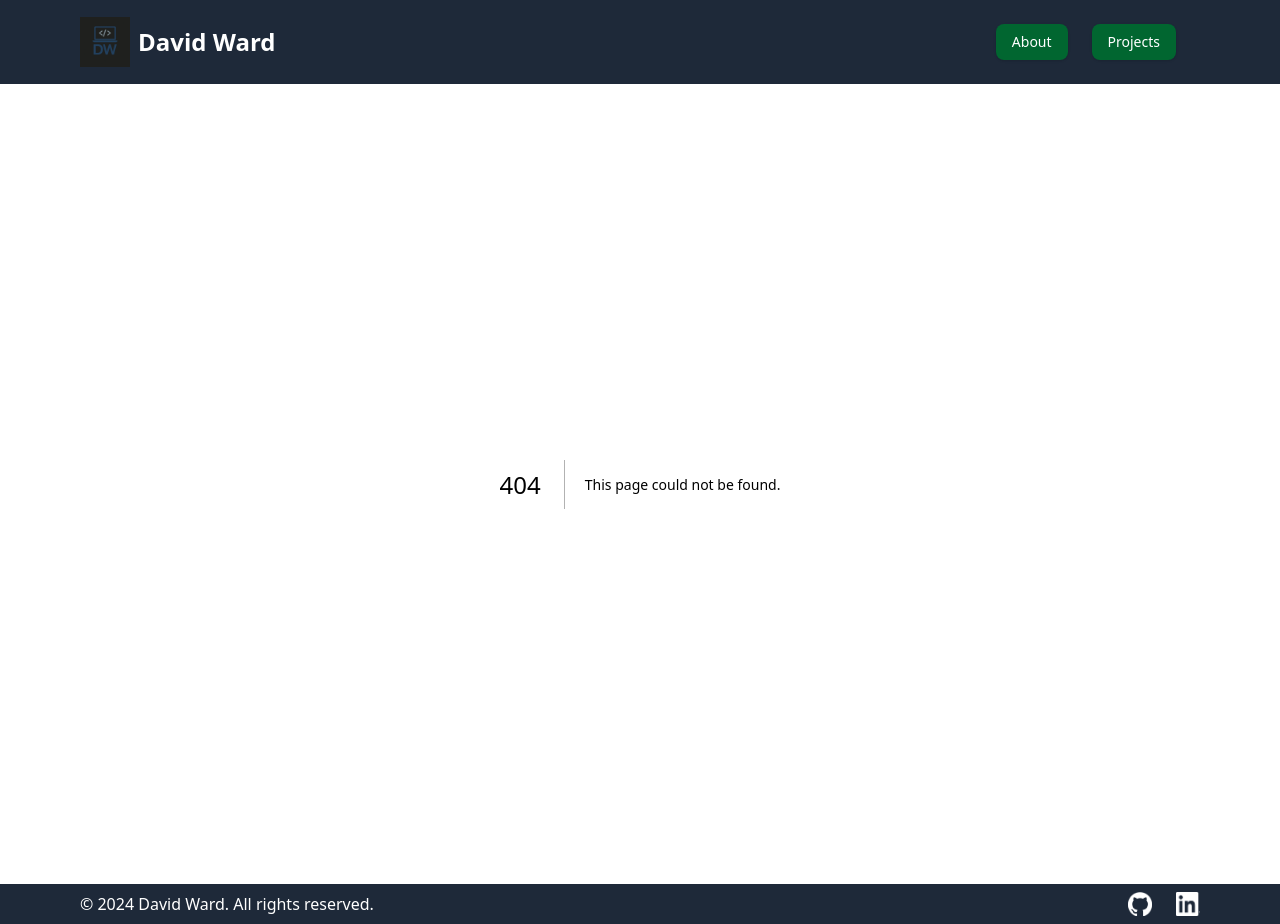
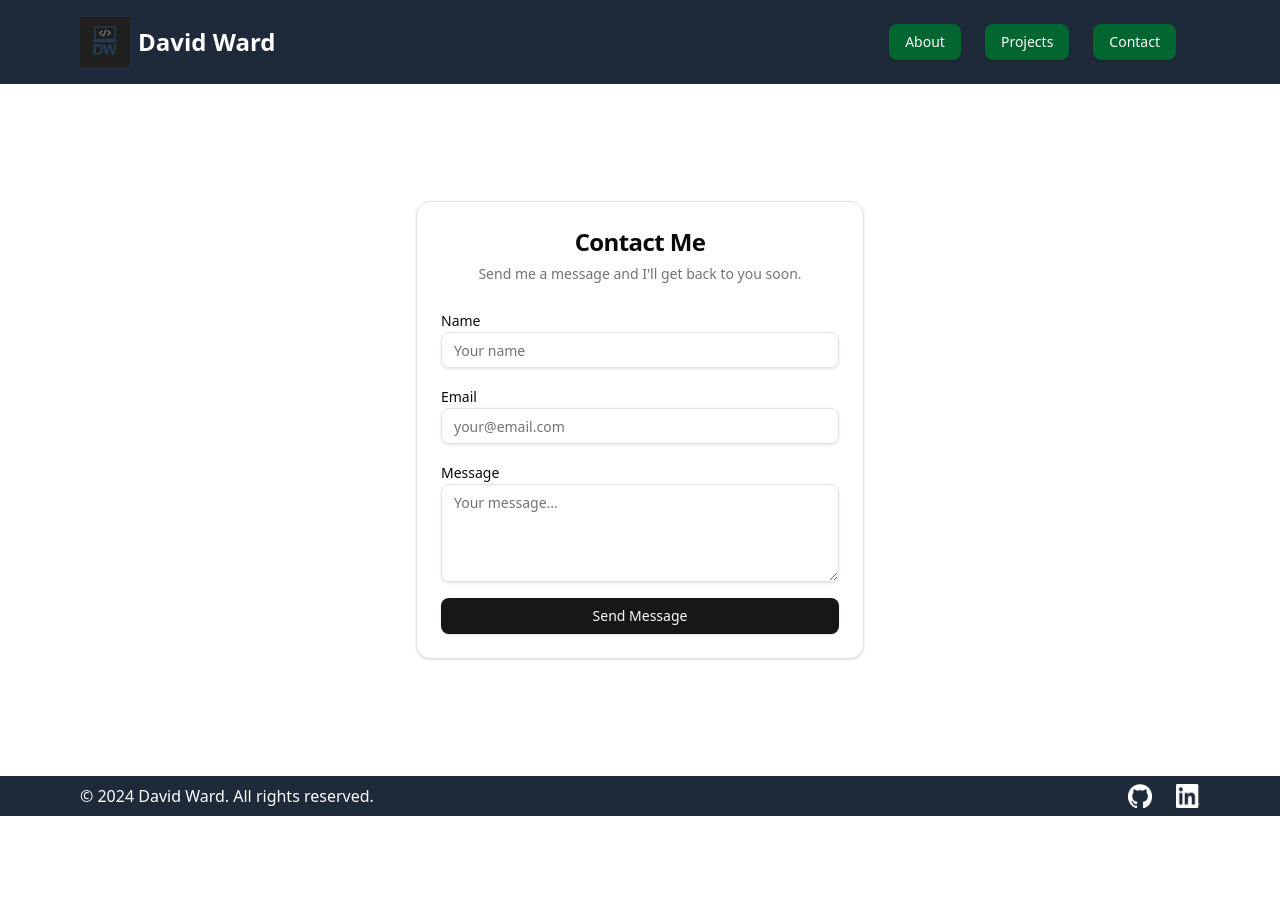
Before and after one commit to david-briarcreekenergy/intern-portfolio-david-ward, a Next.js app: page /contact in a window 1280 px wide. Before the commit this address had no page. After the commit the page ends 816 px from the top, so only its background shows below. Built offline with nearby package versions, Linux system fonts and the light colour scheme.

Commit message:
Contact Page added

```diff
--- a/package.json
+++ b/package.json
@@ -12,6 +12,7 @@
     "@heroicons/react": "^2.2.0",
     "@radix-ui/react-dialog": "^1.1.15",
     "@radix-ui/react-hover-card": "^1.1.15",
+    "@radix-ui/react-label": "^2.1.7",
     "@radix-ui/react-menubar": "^1.1.16",
     "@radix-ui/react-navigation-menu": "^1.2.14",
     "@radix-ui/react-slot": "^1.2.3",
--- a/src/app/components/NavBar.tsx
+++ b/src/app/components/NavBar.tsx
@@ -19,6 +19,12 @@
   className?: string;
 }
 
+const pages = [
+  { name: 'About', href: '/about' },
+  { name: 'Projects', href: '/projects' },
+  { name: 'Contact', href: '/contact' },
+];
+
 export default function NavBar({ className }: NavBarProps) {
   return (
     <nav className="flex items-center justify-between w-full px-6 py-4">
@@ -26,7 +32,16 @@
       <div className="hidden md:block">
         <NavigationMenu>
           <NavigationMenuList className="space-x-6">
-            <ButtonPrimary>
+            {pages.map(page => (
+              <ButtonPrimary key={page.href}>
+                <NavigationMenuItem>
+                  <NavigationMenuLink href={page.href}>
+                    {page.name}
+                  </NavigationMenuLink>
+                </NavigationMenuItem>
+              </ButtonPrimary>
+            ))}
+            {/* <ButtonPrimary>
               <NavigationMenuItem>
                 <NavigationMenuLink href="/about">About</NavigationMenuLink>
               </NavigationMenuItem>
@@ -37,7 +52,7 @@
                   Projects
                 </NavigationMenuLink>
               </NavigationMenuItem>
-            </ButtonPrimary>
+            </ButtonPrimary> */}
           </NavigationMenuList>
         </NavigationMenu>
       </div>
@@ -56,12 +71,20 @@
               </SheetDescription>
             </SheetHeader>
             <div className="flex flex-col mt-6 space-y-4">
-              <ButtonPrimary>
+              {pages.map(page => (
+                <ButtonPrimary key={page.href}>
+                  <a href={page.href}>{page.name}</a>
+                </ButtonPrimary>
+              ))}
+              {/* <ButtonPrimary>
                 <a href="/about">About</a>
               </ButtonPrimary>
               <ButtonPrimary>
                 <a href="/projects">Projects</a>
               </ButtonPrimary>
+              <ButtonPrimary>
+                <a href="/contact">Contact</a>
+              </ButtonPrimary> */}
             </div>
           </SheetContent>
         </Sheet>
--- /dev/null
+++ b/src/app/components/ui/input.tsx
@@ -0,0 +1,22 @@
+import * as React from "react"
+
+import { cn } from "@/lib/utils"
+
+const Input = React.forwardRef<HTMLInputElement, React.ComponentProps<"input">>(
+  ({ className, type, ...props }, ref) => {
+    return (
+      <input
+        type={type}
+        className={cn(
+          "flex h-9 w-full rounded-md border border-input bg-transparent px-3 py-1 text-base shadow-sm transition-colors file:border-0 file:bg-transparent file:text-sm file:font-medium file:text-foreground placeholder:text-muted-foreground focus-visible:outline-none focus-visible:ring-1 focus-visible:ring-ring disabled:cursor-not-allowed disabled:opacity-50 md:text-sm",
+          className
+        )}
+        ref={ref}
+        {...props}
+      />
+    )
+  }
+)
+Input.displayName = "Input"
+
+export { Input }
--- /dev/null
+++ b/src/app/components/ui/label.tsx
@@ -0,0 +1,26 @@
+"use client"
+
+import * as React from "react"
+import * as LabelPrimitive from "@radix-ui/react-label"
+import { cva, type VariantProps } from "class-variance-authority"
+
+import { cn } from "@/lib/utils"
+
+const labelVariants = cva(
+  "text-sm font-medium leading-none peer-disabled:cursor-not-allowed peer-disabled:opacity-70"
+)
+
+const Label = React.forwardRef<
+  React.ElementRef<typeof LabelPrimitive.Root>,
+  React.ComponentPropsWithoutRef<typeof LabelPrimitive.Root> &
+    VariantProps<typeof labelVariants>
+>(({ className, ...props }, ref) => (
+  <LabelPrimitive.Root
+    ref={ref}
+    className={cn(labelVariants(), className)}
+    {...props}
+  />
+))
+Label.displayName = LabelPrimitive.Root.displayName
+
+export { Label }
--- /dev/null
+++ b/src/app/components/ui/textarea.tsx
@@ -0,0 +1,22 @@
+import * as React from "react"
+
+import { cn } from "@/lib/utils"
+
+const Textarea = React.forwardRef<
+  HTMLTextAreaElement,
+  React.ComponentProps<"textarea">
+>(({ className, ...props }, ref) => {
+  return (
+    <textarea
+      className={cn(
+        "flex min-h-[60px] w-full rounded-md border border-input bg-transparent px-3 py-2 text-base shadow-sm placeholder:text-muted-foreground focus-visible:outline-none focus-visible:ring-1 focus-visible:ring-ring disabled:cursor-not-allowed disabled:opacity-50 md:text-sm",
+        className
+      )}
+      ref={ref}
+      {...props}
+    />
+  )
+})
+Textarea.displayName = "Textarea"
+
+export { Textarea }
--- /dev/null
+++ b/src/app/contact/page.tsx
@@ -0,0 +1,113 @@
+'use client';
+
+import { useState } from 'react';
+import { Button } from '@/components/ui/button';
+import { Input } from '@/components/ui/input';
+import { Label } from '@/components/ui/label';
+import { Textarea } from '@/components/ui/textarea';
+import {
+  Card,
+  CardContent,
+  CardDescription,
+  CardHeader,
+  CardTitle,
+} from '@/components/ui/card';
+
+export default function Contact() {
+  const [formData, setFormData] = useState({
+    name: '',
+    email: '',
+    message: '',
+  });
+
+  const [isSubmitting, setIsSubmitting] = useState(false);
+
+  const handleChange = (
+    e: React.ChangeEvent<HTMLInputElement | HTMLTextAreaElement>,
+  ) => {
+    const { name, value } = e.target;
+    setFormData(prev => ({
+      ...prev,
+      [name]: value,
+    }));
+  };
+
+  const handleSubmit = async (e: React.FormEvent) => {
+    e.preventDefault();
+    setIsSubmitting(true);
+
+    // TODO: Add your form submission logic here
+    console.log('Form submitted:', formData);
+
+    // Simulate API call
+    await new Promise(resolve => setTimeout(resolve, 1000));
+
+    // Reset form after successful submission
+    setFormData({ name: '', email: '', message: '' });
+    setIsSubmitting(false);
+
+    // TODO: Add success message/notification
+    alert('Message sent successfully!');
+  };
+
+  return (
+    <div className="min-h-[calc(100vh-108px)] flex items-center justify-center p-4">
+      <Card className="w-full max-w-md">
+        <CardHeader>
+          <CardTitle className="text-2xl font-bold text-center">
+            Contact Me
+          </CardTitle>
+          <CardDescription className="text-center">
+            Send me a message and I'll get back to you soon.
+          </CardDescription>
+        </CardHeader>
+        <CardContent>
+          <form onSubmit={handleSubmit} className="space-y-4">
+            <div className="space-y-2">
+              <Label htmlFor="name">Name</Label>
+              <Input
+                id="name"
+                name="name"
+                type="text"
+                placeholder="Your name"
+                value={formData.name}
+                onChange={handleChange}
+                required
+              />
+            </div>
+
+            <div className="space-y-2">
+              <Label htmlFor="email">Email</Label>
+              <Input
+                id="email"
+                name="email"
+                type="email"
+                placeholder="your@email.com"
+                value={formData.email}
+                onChange={handleChange}
+                required
+              />
+            </div>
+
+            <div className="space-y-2">
+              <Label htmlFor="message">Message</Label>
+              <Textarea
+                id="message"
+                name="message"
+                placeholder="Your message..."
+                rows={4}
+                value={formData.message}
+                onChange={handleChange}
+                required
+              />
+            </div>
+
+            <Button type="submit" className="w-full" disabled={isSubmitting}>
+              {isSubmitting ? 'Sending...' : 'Send Message'}
+            </Button>
+          </form>
+        </CardContent>
+      </Card>
+    </div>
+  );
+}
```
Also changed, not shown: 1 other file (tests, documents, lock files or other folders).
